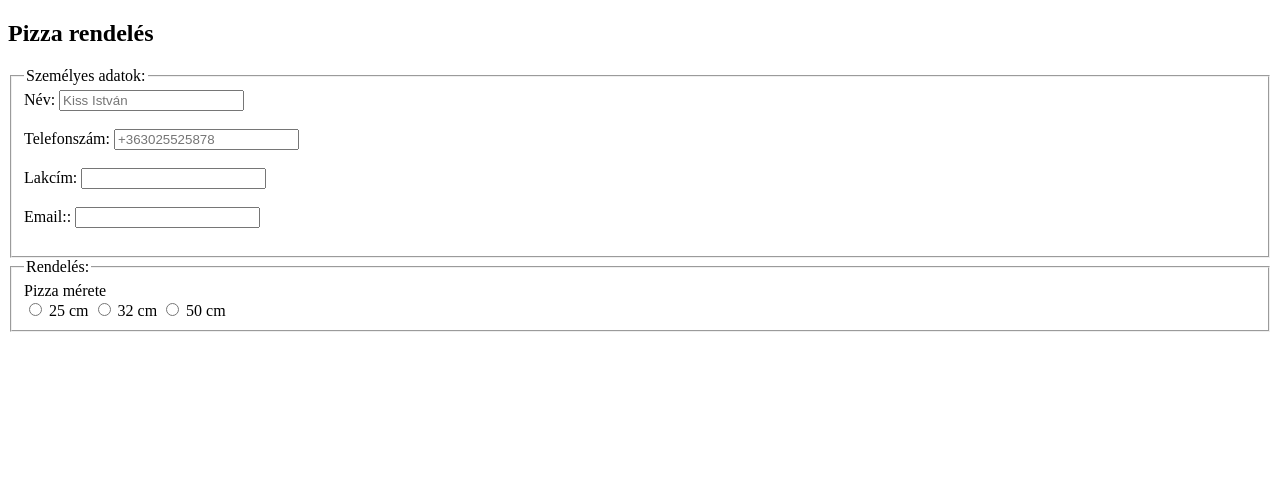
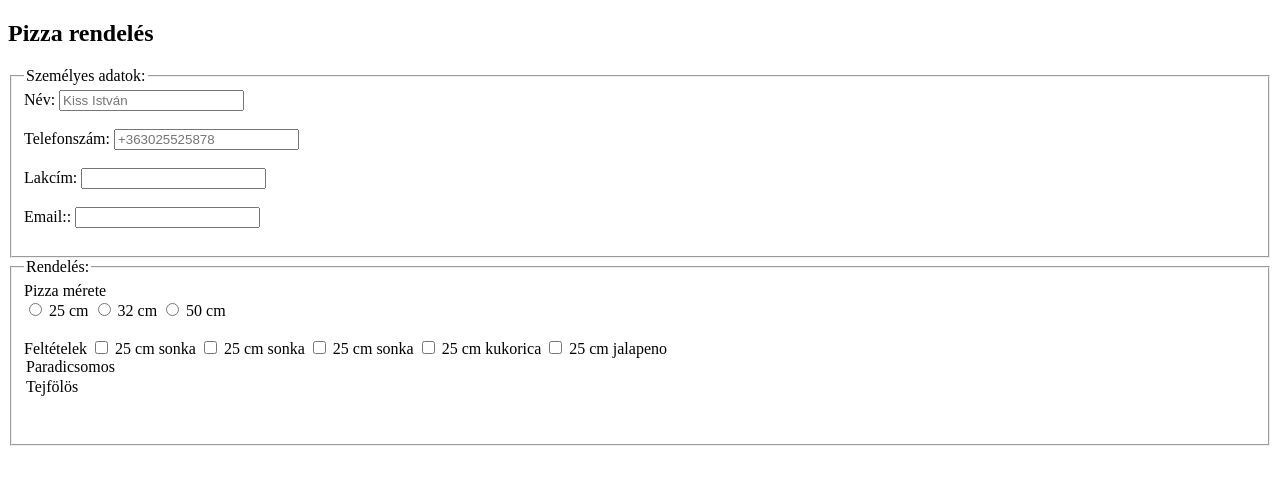
Before and after one commit to bartasara/IKT, a plain HTML site: page ürlap.html in a window 1280 px wide. Drawn offline with Linux system fonts and the light colour scheme.

Commit message:
Update ürlap.html

```diff
--- a/ürlap.html
+++ b/ürlap.html
@@ -19,9 +19,24 @@
     <fieldset>
       <legend>Rendelés:</legend>
       <label for="">Pizza mérete</label><br>
-      <input type="radio" name="Kicsi" id="kicsi"> <label for="kicsi">25 cm</label>
-      <input type="radio" name="Közepes" id="közepes"> <label for="közepes">32 cm</label>
-      <input type="radio" name="Nagy" id="nagy"> <label for="nagy">50 cm</label>
+      <input type="radio" name="meret" id="kicsi"> <label for="kicsi">25 cm</label>
+      <input type="radio" name="meret" id="közepes"> <label for="kozepes">32 cm</label>
+      <input type="radio" name="meret" id="nagy"> <label for="nagy">50 cm</label><br><br>
+      <label for="">Feltételek</label>
+      <input type="checkbox" name="feltet1" id="kicsi"> <label for="kicsi">25 cm</label>
+      <label for="feltet1">sonka</label>
+      <input type="checkbox" name="feltet2" id="kicsi"> <label for="kicsi">25 cm</label>
+      <label for="feltet2">sonka</label>
+      <input type="checkbox" name="feltet3" id="kicsi"> <label for="kicsi">25 cm</label>
+      <label for="feltet3">sonka</label>
+      <input type="checkbox" name="feltet4" id="kicsi"> <label for="kicsi">25 cm</label>
+      <label for="feltet4">kukorica</label>
+      <input type="checkbox" name="feltet5" id="kicsi"> <label for="kicsi">25 cm</label>
+      <label for="feltet5">jalapeno</label>
+        <option value="alap1">Paradicsomos</option>
+        <option value="alap1">Tejfölös</option>
+    </select>
+        <br><br>
     </fieldset>
   </form>
 </body>
```
